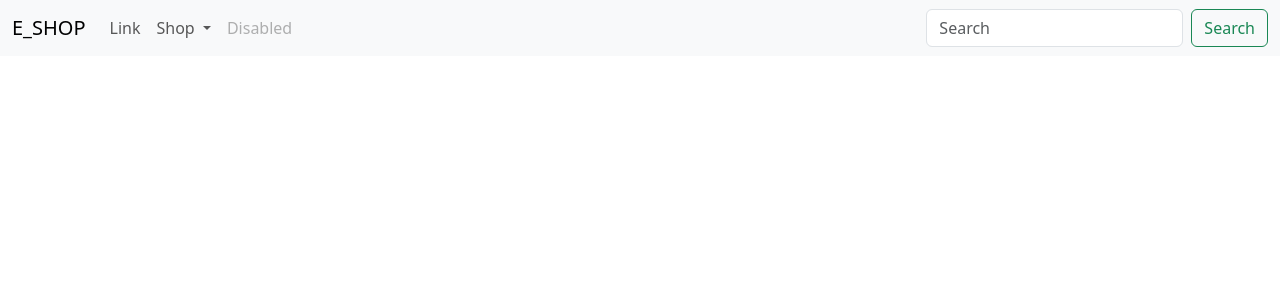
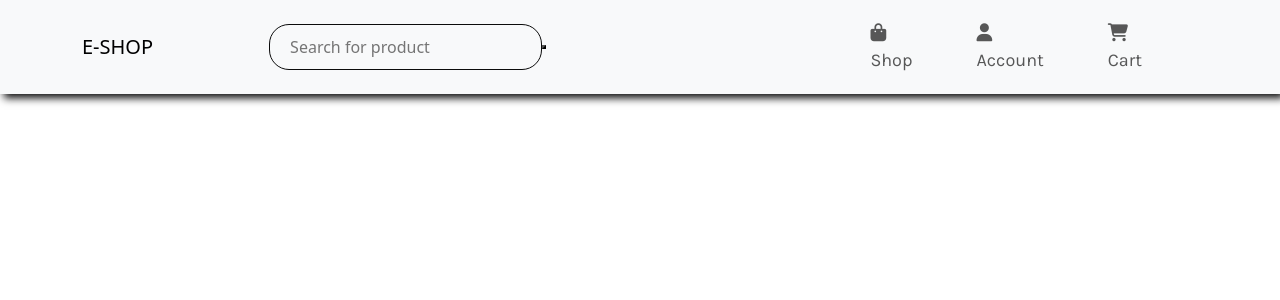
Before and after one commit to Liam-Reeves/Reevion-E-Commerce-, a Django app: page / in a window 1280 px wide. Shown: the top 300 px of the page. Run offline with Django 5.2, Linux system fonts and the light colour scheme; some libraries are stand-ins or nearby versions.

Commit message:
Finished Jinja templating

```diff
--- a/main/templates/index.html
+++ b/main/templates/index.html
@@ -2,7 +2,17 @@
 
 {% load static %}
 
+
 {% block body %}
+<link rel="stylesheet" href="{% static 'css/main.css' %}">
+<section class="home">
+    <div class="container">
+        <div>
+            <h1></h1>
+        </div>
+    </div>
+
+</section>
 
 
 
--- a/main/templates/layout.html
+++ b/main/templates/layout.html
@@ -10,39 +10,36 @@
        <script src="https://kit.fontawesome.com/fd48f3693c.js" crossorigin="anonymous"></script>
       </head>
   <body>
-    <nav class="navbar navbar-expand-lg bg-body-tertiary">
-        <div class="container-fluid">
-          <a class="navbar-brand" href="#">E_SHOP</a>
-          <button class="navbar-toggler" type="button" data-bs-toggle="collapse" data-bs-target="#navbarSupportedContent" aria-controls="navbarSupportedContent" aria-expanded="false" aria-label="Toggle navigation">
+    <!-- Navbar -->
+<section class="navigation">
+      <nav class="navbar navbar-expand-lg bg-light">
+      <div class="container">
+        <a href="" class="navbar-brand">E-SHOP</a>
+        <button class="navbar-toggler" data-bs-toggle="collapse" data-bs-target="#navmenu">
           <span class="navbar-toggler-icon"></span>
         </button>
-          <div class="collapse navbar-collapse" id="navbarSupportedContent">
-            <ul class="navbar-nav me-auto mb-2 mb-lg-0">
-                <li class="nav-item">
-                <a class="nav-link" href="#">Link</a>
+        <div class="d-flex align-items-center me-5 mb-3 mt-3">
+          <input type="form-control"  class="ml-4"placeholder="Search for product">
+          <button type="submit"></button>
+        </div>
+      <div class="collapse navbar-collapse" id="navmenu">
+        <ul class="navbar-nav ms-auto ">
+            <li class="nav-item me-5">
+            <a href="" class="nav-link"><i class="fa-solid fa-bag-shopping"></i><br>Shop</a>
           </li>
-              <li class="nav-item dropdown">
-                <a class="nav-link dropdown-toggle" href="#" role="button" data-bs-toggle="dropdown" aria-expanded="false">
-                  Shop
-                </a>
-                <ul class="dropdown-menu">
-                  <li><a class="dropdown-item" href="#"></a></li>
-                  <li><a class="dropdown-item" href="#">Another action</a></li>
-                  <li><hr class="dropdown-divider"></li>
-                  <li><a class="dropdown-item" href="#">Something else here</a></li>
-                </ul>
+          <li class="nav-item me-5">
+            <a href="" class="nav-link"><i class="fa-solid fa-user"></i><br>Account</a>
           </li>
-              <li class="nav-item">
-                <a class="nav-link disabled" aria-disabled="true">Disabled</a>
+          <li class="nav-item me-5">
+            <a href="" class="nav-link"><i class="fa-solid fa-cart-shopping"></i><br>Cart</a>
           </li>
         </ul>
-            <form class="d-flex" role="search">
-              <input class="form-control me-2" type="search" placeholder="Search" aria-label="Search">
-              <button class="btn btn-outline-success" type="submit">Search</button>
-            </form>
       </div>
       </div>
         </nav>
+</section>
+
+
           {% block  body %}
 
 
--- a/static/css/main.css
+++ b/static/css/main.css
@@ -0,0 +1,34 @@
+@import url('https://fonts.googleapis.com/css2?family=Karla:ital,wght@0,200..800;1,200..800&display=swap');
+
+*{
+    margin: 0;
+    padding: 0;
+    box-sizing: border-box;
+}
+.navigation{
+    width: 100%;
+    height: 100%;
+    box-shadow: 4px 4px 8px #0b0b0b;
+}
+.mb-3 input{
+    margin-left: 100px;
+    gap: 50px;
+    border: 1px #0b0b0b solid;
+    border-radius: 20px;
+    padding: 10px 20px;
+    background: transparent;
+    color: #0b0b0b;
+}
+.nav-item .nav-link {
+    font-family: "Karla", sans-serif;
+    font-size: 18px;
+    gap: 20px;
+    text-decoration: none; /* Removes underline from links */
+    transform: translateY(0); /* Ensure initial position is set */
+    transition: transform 0.5s ease, color 0.5s ease; /* Smooth animations for hover effects */
+}
+
+.nav-item .nav-link:hover {
+    color: #ffd481; /* Changes link color on hover */
+    transform: translateY(-10px); /* Moves the link up smoothly */
+}
```
Lines whose indentation alone changed are shown as unchanged.
